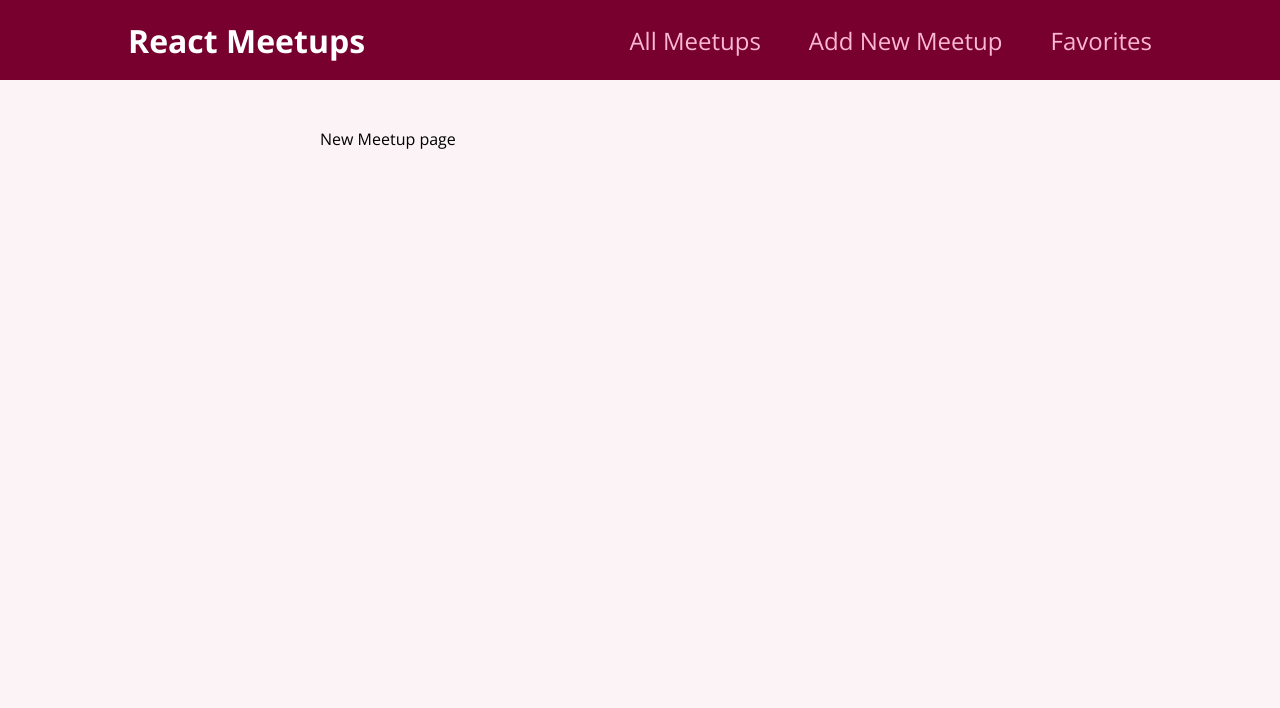
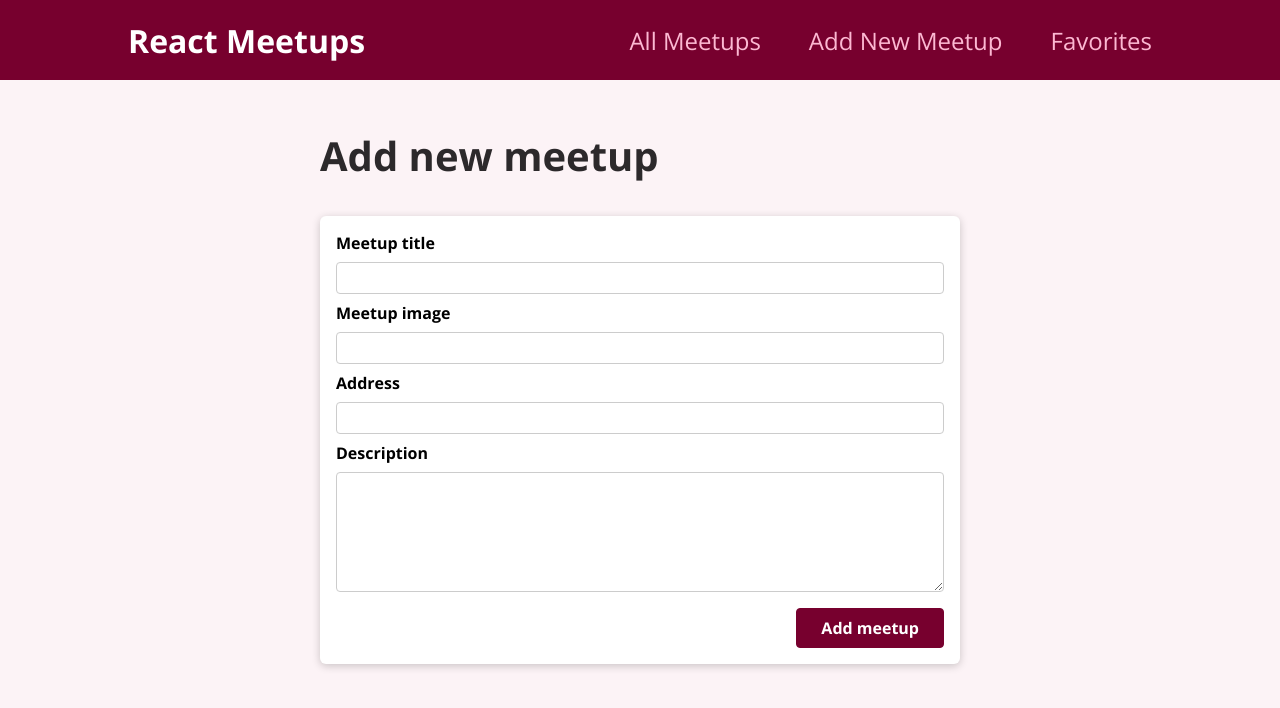
Before and after one commit to lucasspra/react-refresher-meetup-app, a React (Create React App) app: page /new-meetup in a window 1280 px wide. Shown: the top 708 px of the page. Built offline with nearby package versions, Linux system fonts and the light colour scheme.

Commit message:
Create basic structure for NewMeetupForm

```diff
--- /dev/null
+++ b/src/components/meetups/NewMeetupForm.jsx
@@ -0,0 +1,64 @@
+import Card from "../ui/Card";
+import style from "./NewMeetupForm.module.css";
+import { useRef } from "react";
+
+function NewMeetupForm() {
+  const titleInputRef = useRef();
+  const imageInputRef = useRef();
+  const addressInputRef = useRef();
+  const descriptionInputRef = useRef();
+
+  function submitHandler(event) {
+    event.preventDefault();
+
+    const enteredTitle = titleInputRef.current.value;
+    const enteredImage = imageInputRef.current.value;
+    const enteredAddress = addressInputRef.current.value;
+    const enteredDescription = descriptionInputRef.current.value;
+
+    const meetupData = {
+      title: enteredTitle,
+      image: enteredImage,
+      address: enteredAddress,
+      description: enteredDescription,
+    };
+
+    console.log(meetupData);
+  }
+  return (
+    <Card>
+      <form className={style.form} onSubmit={submitHandler}>
+        <div className={style.control}>
+          <label htmlFor="title">Meetup title</label>
+          <input type="text" required id="title" ref={titleInputRef} />
+        </div>
+
+        <div className={style.control}>
+          <label htmlFor="image">Meetup image</label>
+          <input type="url" required id="image" ref={imageInputRef} />
+        </div>
+
+        <div className={style.control}>
+          <label htmlFor="address">Address</label>
+          <input type="text" required id="address" ref={addressInputRef} />
+        </div>
+
+        <div className={style.control}>
+          <label htmlFor="description">Description</label>
+          <textarea
+            id="description"
+            required
+            rows={5}
+            ref={descriptionInputRef}
+          ></textarea>
+        </div>
+
+        <div className={style.actions}>
+          <button>Add meetup</button>
+        </div>
+      </form>
+    </Card>
+  );
+}
+
+export default NewMeetupForm;
--- /dev/null
+++ b/src/components/meetups/NewMeetupForm.module.css
@@ -0,0 +1,45 @@
+.form {
+  padding: 1rem;
+}
+
+.control {
+  margin-bottom: 0.5rem;
+}
+
+.control label {
+  display: block;
+  font-weight: bold;
+  margin-bottom: 0.5rem;
+}
+
+.control input,
+.control textarea {
+  display: block;
+  font: inherit;
+  border-radius: 4px;
+  border: 1px solid #ccc;
+  padding: 0.25rem;
+  width: 100%;
+}
+
+.actions {
+  margin-top: 1rem;
+  text-align: right;
+}
+
+.actions button {
+  font: inherit;
+  cursor: pointer;
+  background-color: #77002e;
+  color: white;
+  padding: 0.5rem 1.5rem;
+  border: 1px solid #77002e;
+  border-radius: 4px;
+  font-weight: bold;
+}
+
+.actions button:hover,
+.actions button:active {
+  background-color: #a50e48;
+  border-color: #a50e48;
+}
--- a/src/pages/NewMeetUp.jsx
+++ b/src/pages/NewMeetUp.jsx
@@ -1,5 +1,12 @@
+import NewMeetupForm from "../components/meetups/NewMeetupForm";
+
 function NewMeetupPage() {
-  return <div>New Meetup page</div>;
+  return (
+    <section>
+      <h1>Add new meetup</h1>
+      <NewMeetupForm />
+    </section>
+  );
 }
 
 export default NewMeetupPage;
```
